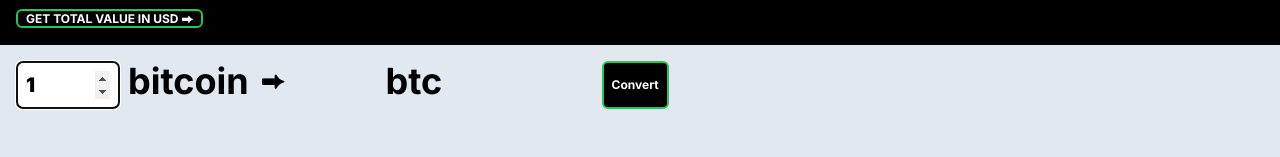
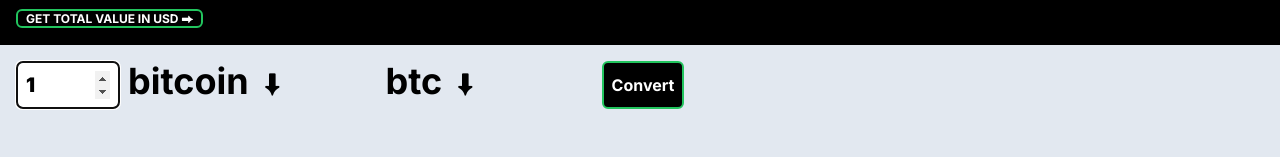
Before and after one commit to mariustoft/etoro-assign-next, a Next.js app: page / in a window 1280 px wide. Shown: the part 143-300 px from the top of the page. Built offline with nearby package versions, Linux system fonts and the light colour scheme.

Commit message:
Add arrow and ui track in url

```diff
--- a/app/components/convertor.tsx
+++ b/app/components/convertor.tsx
@@ -25,6 +25,10 @@ export default function Convertor(props: {
   const selectedCurrency =
     props.searchParams.selectedCurrency || DEFAULT_SELECTED_CURRENCY;
 
+  const selectedCurrencyOpen = Boolean(
+    Number(props.searchParams.selectedCurrencyOpen)
+  );
+
   return (
     <section className="w-full p-4">
       <form
@@ -44,13 +48,13 @@ export default function Convertor(props: {
           className="p-2 text-xl font-black w-30 appearance-none border-2 border-black rounded-md "
         />
 
-        <div className="flex gap-2 relative w-1/5 rounded-md">
+        <div className="flex gap-2 relative w-1/5 rounded-md select-none">
           <details className="flex flex-col gap-2 md:absolute top-0">
             <summary className="flex items-center gap-2 cursor-pointer w-200 h-100 h-100 rounded-md">
-              <span className="text-4xl font-bold hover:text-green-500">
+              <span className="text-4xl font-bold hover:text-green-500 ">
                 {selectedCoin}
               </span>
-              <span className="text-2xl px-1 font-bold hover:text-red-500">
+              <span className="text-2xl self-end px-1 font-bold hover:text-red-500 rotate-90">
                 ⮕
               </span>
               <input type="hidden" name="coin" value={selectedCoin} />
@@ -76,11 +80,26 @@ export default function Convertor(props: {
           </details>
         </div>
 
-        <div className="flex gap-2 relative w-1/6 rounded-md ">
-          <details className="flex flex-col gap-2 md:absolute top-0">
+        <div className="flex gap-2 relative w-1/6 rounded-md select-none">
+          <details
+            className="flex flex-col gap-2 md:absolute top-0"
+            open={selectedCurrencyOpen}
+          >
             <summary className="flex items-center gap-2 cursor-pointer w-200 h-100 h-100 rounded-md">
-              <span className="text-4xl font-bold hover:text-green-500">
+              <Link
+                replace
+                href={{
+                  query: {
+                    ...props.searchParams,
+                    selectedCurrencyOpen: selectedCurrencyOpen ? "0" : "1",
+                  },
+                }}
+                className="text-4xl font-bold hover:text-green-500"
+              >
                 {selectedCurrency}
+              </Link>
+              <span className="text-2xl self-end px-1 font-bold hover:text-red-500 rotate-90">
+                ⮕
               </span>
               <input type="hidden" name="currency" value={selectedCurrency} />
             </summary>
@@ -106,7 +125,7 @@ export default function Convertor(props: {
         </div>
 
         <button
-          className="text-xl md:text-xs font-bold b-1 bg-black border-green-500 border-2 rounded-md px-2 hover:bg-green-500 text-white"
+          className="text-xlmd:text-xs font-bold b-1 bg-black border-green-500 border-2 rounded-md px-2 hover:bg-green-500 text-white"
           type="submit"
           disabled={pending}
         >
```
